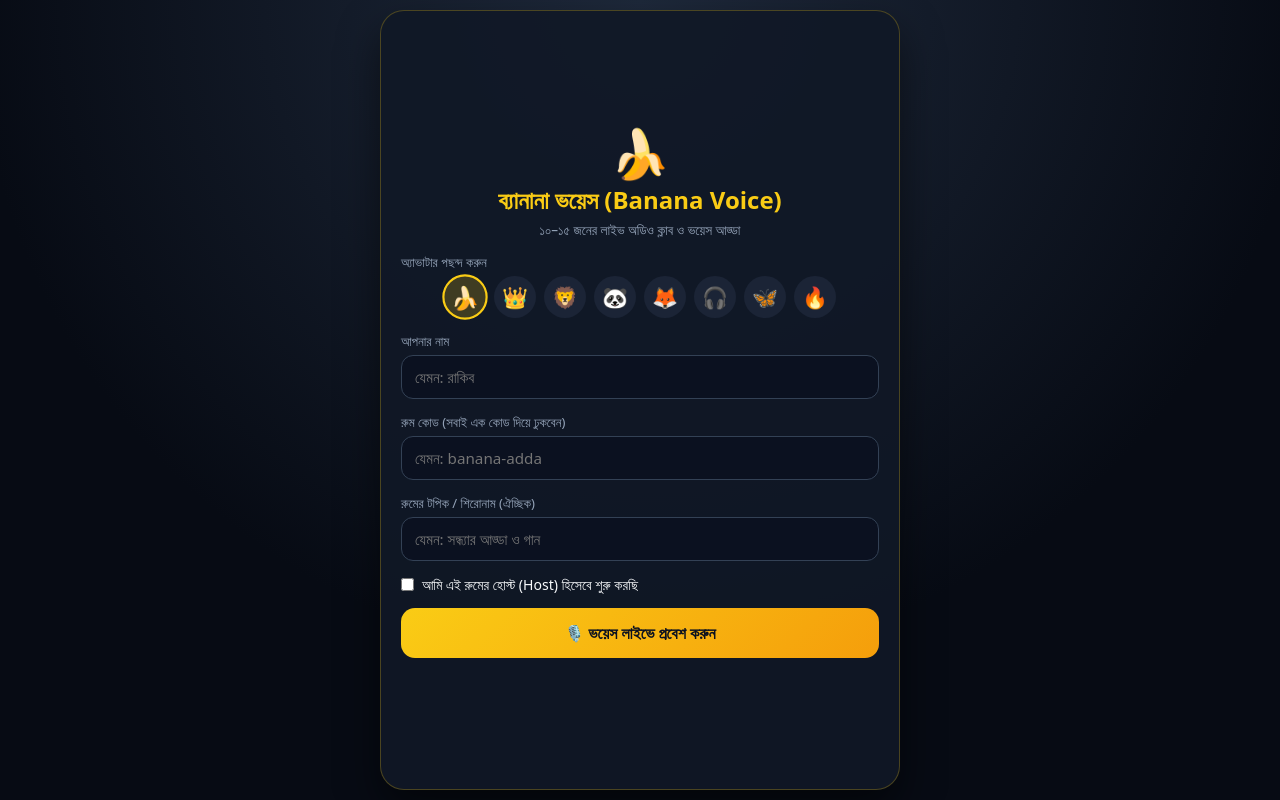
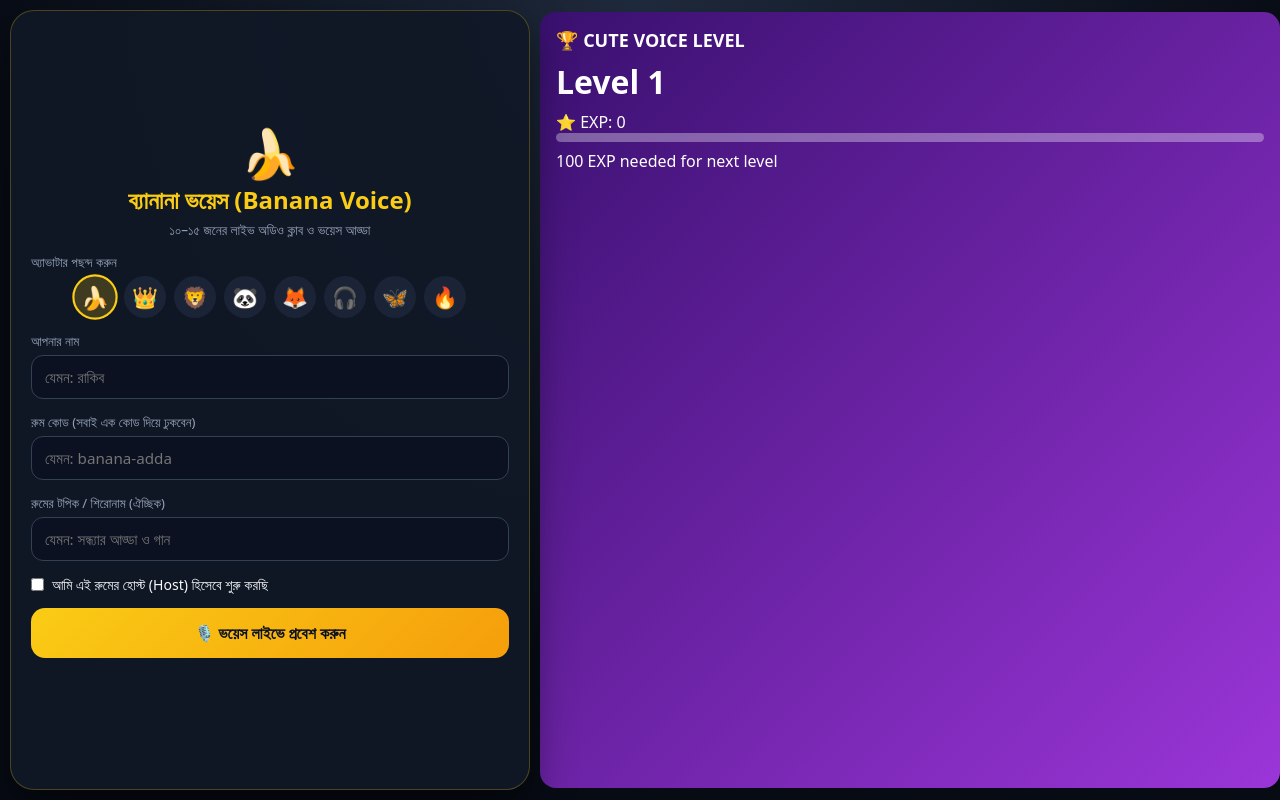
Before and after one commit to Tibbot1230/banana-voice, a plain HTML site: page index.html in a window 1280 px wide. Drawn offline with Linux system fonts and the light colour scheme.

Commit message:
Add cute voice level system to index.html

```diff
--- a/index.html
+++ b/index.html
@@ -1276,3 +1276,106 @@
   </script>
 </body>
 </html>
+
+<!-- CUTE VOICE LEVEL SYSTEM -->
+<style>
+.level-card {
+  background: linear-gradient(135deg,#39106f,#9b35d8);
+  color: white;
+  padding: 16px;
+  border-radius: 16px;
+  width: 100%;
+  box-sizing: border-box;
+  margin: 12px 0;
+  font-family: Arial;
+  cursor: pointer;
+}
+.level-title {
+  font-size: 18px;
+  font-weight: bold;
+}
+.level-number {
+  font-size: 32px;
+  font-weight: bold;
+  margin: 8px 0;
+}
+.level-progress {
+  background: #ffffff55;
+  height: 9px;
+  border-radius: 10px;
+  overflow: hidden;
+}
+.level-progress-fill {
+  background: #ffd700;
+  height: 100%;
+  width: 0%;
+  transition: .4s;
+}
+.level-info {
+  display: none;
+  background: #fff;
+  color: #222;
+  padding: 15px;
+  border-radius: 12px;
+  margin-top: 10px;
+}
+</style>
+
+<div class="level-card" onclick="showLevelDetails()">
+  <div class="level-title">🏆 CUTE VOICE LEVEL</div>
+  <div class="level-number">
+    Level <span id="userLevel">1</span>
+  </div>
+  <div>⭐ EXP: <span id="userExp">0</span></div>
+  <div class="level-progress">
+    <div class="level-progress-fill" id="levelProgress"></div>
+  </div>
+  <div id="nextExp" style="margin-top:8px">
+    Next Level: 100 EXP
+  </div>
+  <div class="level-info" id="levelDetails">
+    <b>🎖️ Level Details</b>
+    <p id="levelDescription"></p>
+    <p id="levelRequirement"></p>
+  </div>
+</div>
+
+<script>
+let cuteExp = Number(localStorage.getItem("cuteExp")) || 0;
+
+function updateLevel() {
+  let level = Math.floor(cuteExp / 100) + 1;
+  let current = cuteExp % 100;
+
+  document.getElementById("userLevel").innerText = level;
+  document.getElementById("userExp").innerText = cuteExp;
+
+  document.getElementById("levelProgress").style.width =
+    current + "%";
+
+  document.getElementById("nextExp").innerText =
+    (100-current) + " EXP needed for next level";
+
+  document.getElementById("levelDescription").innerText =
+    "You are currently at Level " + level;
+
+  document.getElementById("levelRequirement").innerText =
+    "Total EXP: " + cuteExp;
+
+  localStorage.setItem("cuteExp", cuteExp);
+}
+
+function showLevelDetails() {
+  let box = document.getElementById("levelDetails");
+  box.style.display =
+    box.style.display === "block" ? "none" : "block";
+  updateLevel();
+}
+
+function addCuteExp(amount) {
+  cuteExp += amount;
+  updateLevel();
+}
+
+updateLevel();
+</script>
```
